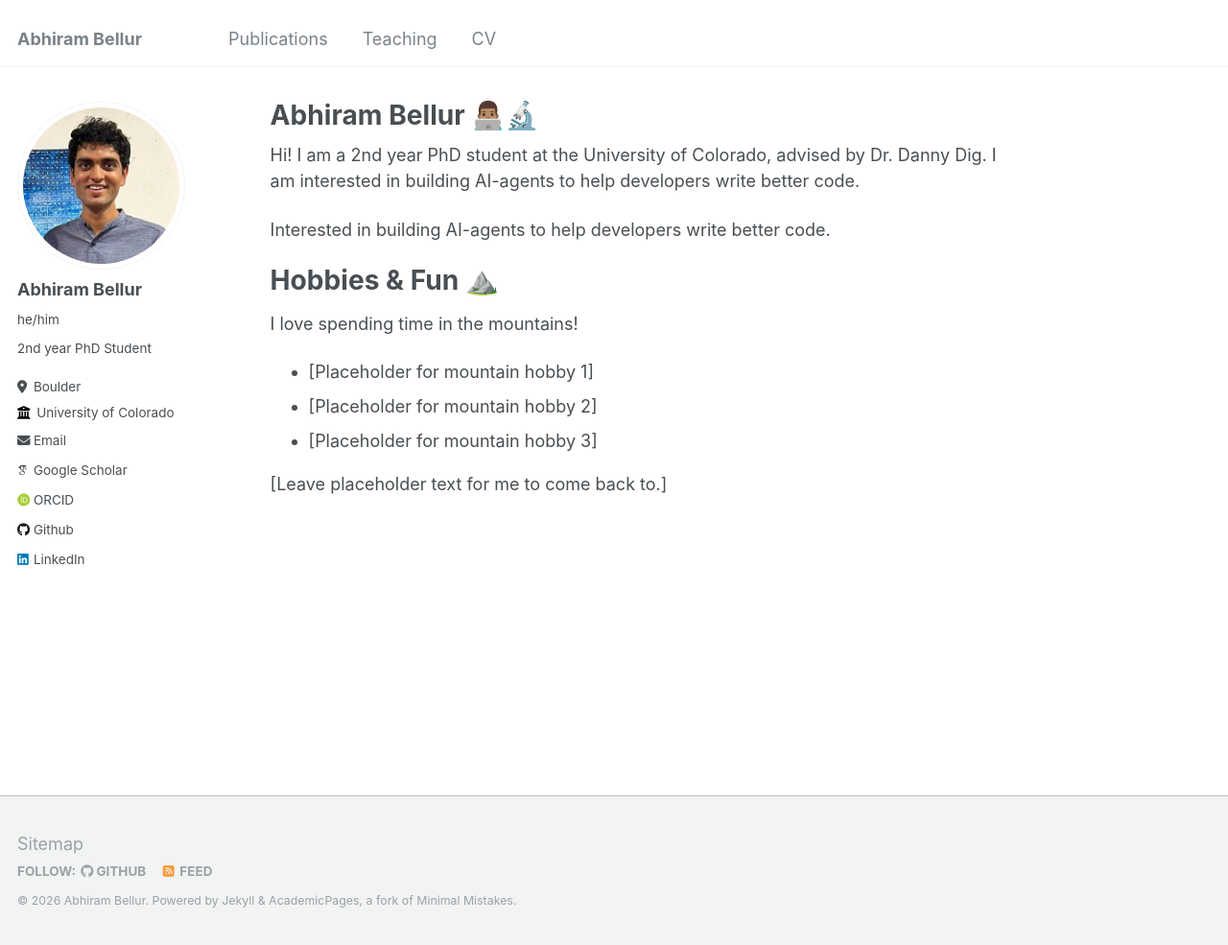
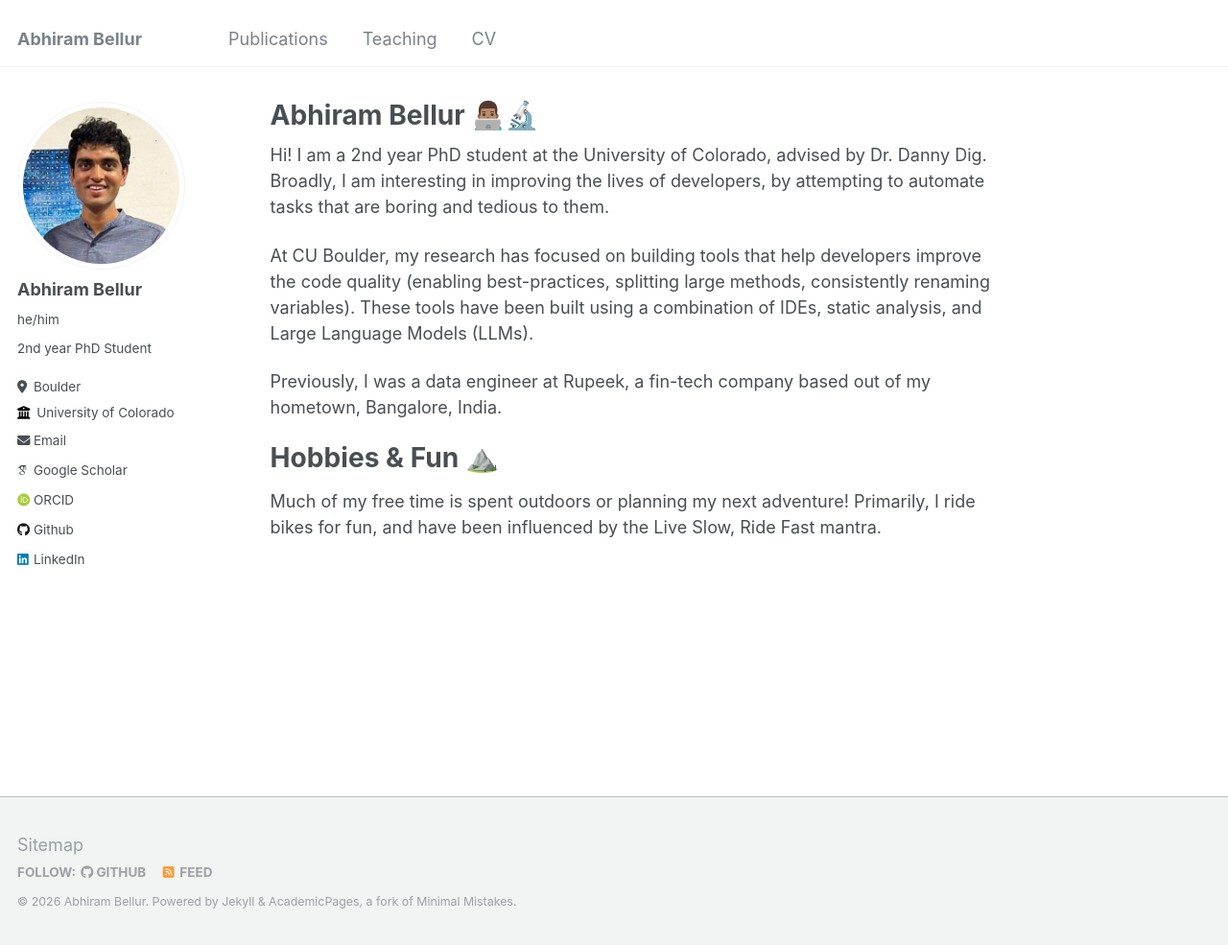
Before and after one commit to Abhiram98/Abhiram98.github.io, a Jekyll site: the page built from _pages/about.md, in a window 1280 px wide and 985 px high. Shown: the whole window at 96% size. Built offline with Jekyll 4.4.1, drawn with Linux system fonts in a browser that asks for light colours; some web fonts are replaced.

Commit message:
update bio

```diff
--- a/_pages/about.md
+++ b/_pages/about.md
@@ -8,15 +8,12 @@ redirect_from:
 ---
 
 Hi! I am a 2nd year PhD student at the University of Colorado, advised by Dr. Danny Dig.
-I am interested in building AI-agents to help developers write better code.
+Broadly, I am interesting in improving the lives of developers, by attempting to automate tasks that are boring and tedious to them.
 
-Interested in building AI-agents to help developers write better code.
+At CU Boulder, my research has focused on building tools that help developers improve the code quality (enabling best-practices, splitting large methods, consistently renaming variables). These tools have been built using a combination of IDEs, static analysis, and Large Language Models (LLMs).
+
+Previously, I was a data engineer at Rupeek, a fin-tech company based out of my hometown, Bangalore, India.
 
 Hobbies & Fun ⛰️
 ======
-I love spending time in the mountains!
-* [Placeholder for mountain hobby 1]
-* [Placeholder for mountain hobby 2]
-* [Placeholder for mountain hobby 3]
-
-[Leave placeholder text for me to come back to.]
+Much of my free time is spent outdoors or planning my next adventure! Primarily, I ride bikes for fun, and have been influenced by the Live Slow, Ride Fast mantra.
```
